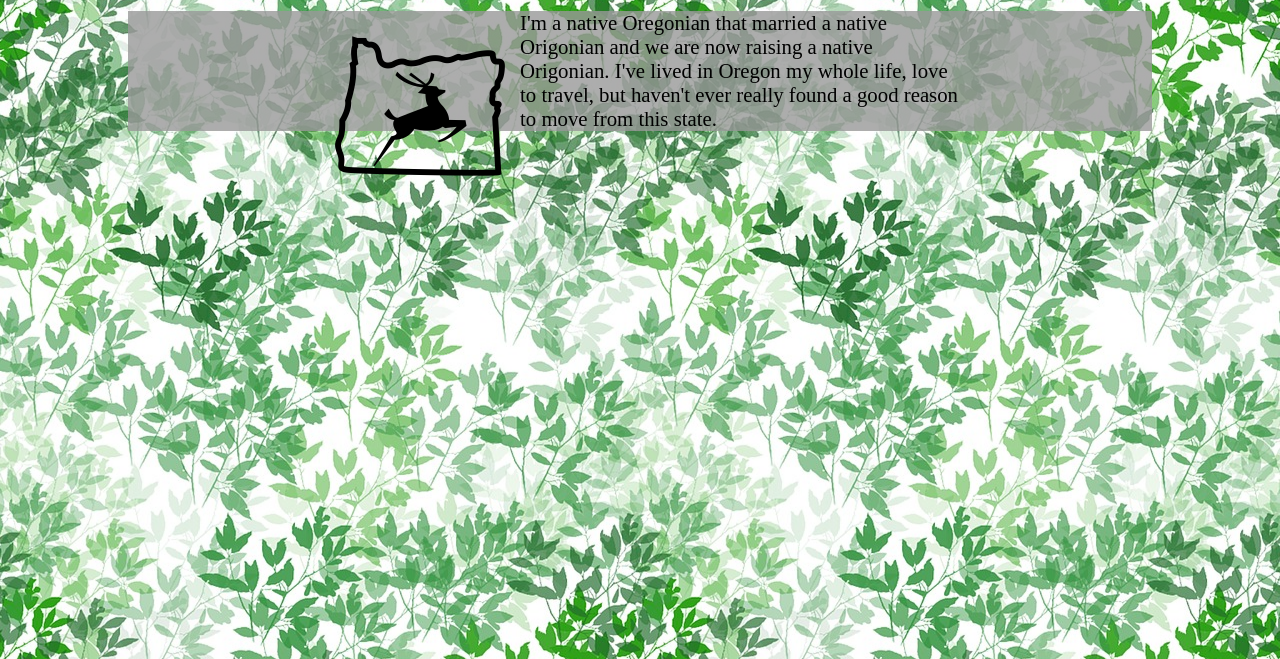
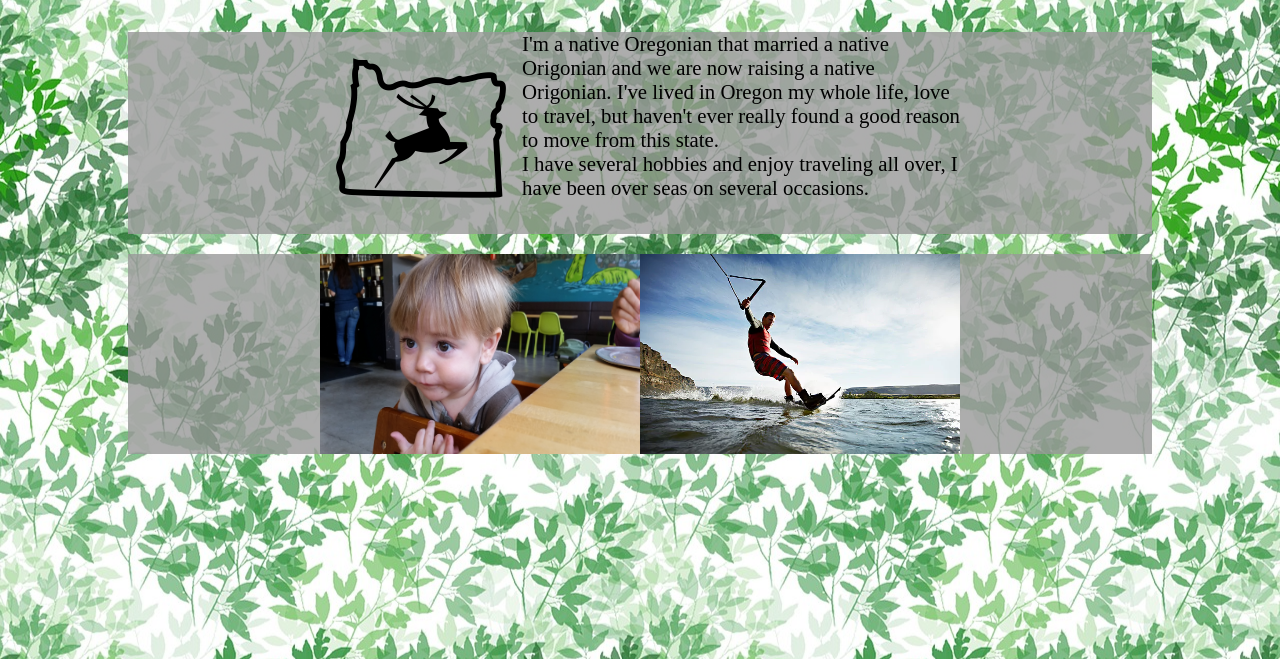
Before and after one commit to ktenzel/portfolio, a plain HTML site: page aboutme.html in a window 1280 px wide. Shown: the part 141-800 px from the top of the page. Drawn offline with Linux system fonts and the light colour scheme.

Commit message:
adding images to about me in the master branch

```diff
--- a/aboutme.html
+++ b/aboutme.html
@@ -14,7 +14,12 @@
     </div>
     <div class="content">
       <h1 class="centertitle">About Me</h1></title>
-      <p class="text"><img id="logo" src="img/oregon.png">I'm a native Oregonian that married a native Origonian and we are now raising a native Origonian. I've lived in Oregon my whole life, love to travel, but haven't ever really found a good reason to move from this state.</p>
+      <p class="text"><img id="logo" src="img/oregon.png">I'm a native Oregonian that married a native Origonian and we are now raising a native Origonian. I've lived in Oregon my whole life, love to travel, but haven't ever really found a good reason to move from this state. <br>
+      I have several hobbies and enjoy traveling all over, I have been over seas on several occasions. </p>
+    </div>
+    <div class="images">
+      <img id="henry" src="img/henry.jpg">
+      <img id="wake" src="img/wake.jpg">
     </div>
   </head>
   <body>
--- a/css/styles.css
+++ b/css/styles.css
@@ -10,6 +10,17 @@
   margin-top: 80px;
   width: 100%;
 }
+.images {
+  text-align: left;
+  font-size: 1.3em;
+  background-color: rgba(153, 153, 153, 0.8);
+  padding-left: 15%;
+  padding-right: 15%;
+  margin-left: 10%;
+  margin-right: 10%;
+  float: right;
+}
+
 .navigation {
   overflow: hidden;
   position: fixed;
@@ -38,6 +49,7 @@
   padding-right: 15%;
   margin-left: 10%;
   margin-right: 10%;
+  float: right;
 }
 
 li{
@@ -62,6 +74,21 @@ div{
   padding: 0;
 }
 
-#logo {
+#henry{
+  max-width: 50%;
   float: left;
+  height: 200px;
+  align-content: center;
 }
+ #logo {
+   float: left;
+   padding: 1px;
+   margin: 0;
+ }
+
+#wake {
+  max-width: 50%;
+  height: 200px;
+  align-content: center;
+  float: right;
+}
```
Also changed, not shown: img/henry.jpg (added), img/wake.jpg (added).
